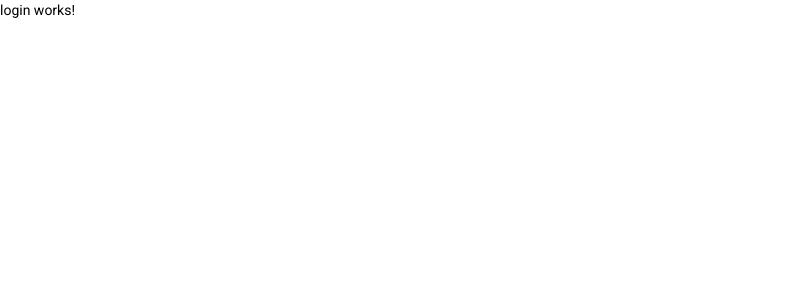
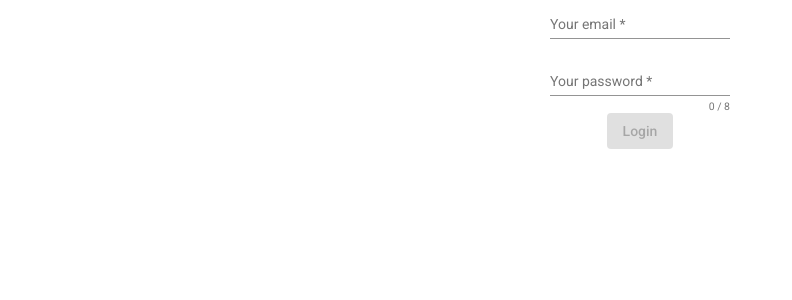
Before and after one commit to NoerGitKat/fitness-tracker-ng, an Angular app in the folder frontend/: page /login in a window 1280 px wide. Shown: the top 300 px of the page, without its empty margins (0-792 px from the left). Built offline with nearby package versions, Linux system fonts and the light colour scheme.

Commit message:
added login ui form

```diff
--- a/frontend/src/app/auth/login/login.component.html
+++ b/frontend/src/app/auth/login/login.component.html
@@ -1 +1,46 @@
-<p>login works!</p>
+<section>
+  <form
+    fxLayout="column"
+    fxLayoutAlign="center center"
+    #loginDetails="ngForm"
+    (ngSubmit)="login(loginDetails)"
+  >
+    <mat-form-field>
+      <input
+        type="email"
+        matInput
+        placeholder="Your email"
+        ngModel
+        email
+        name="email"
+        required
+        #emailInput="ngModel"
+      />
+      <mat-error *ngIf="emailInput.hasError('required')"
+        >Email is <strong>required</strong></mat-error
+      >
+      <mat-error *ngIf="emailInput.hasError('email')"
+        >Should be a valid email address</mat-error
+      >
+    </mat-form-field>
+    <mat-form-field>
+      <input
+        matInput
+        type="password"
+        name="password"
+        placeholder="Your password"
+        ngModel
+        required
+        minlength="8"
+        #passwordInput="ngModel"
+      />
+      <mat-error *ngIf="passwordInput.hasError('minlength')"
+        >Should be at least 8 chars</mat-error
+      >
+      <mat-hint align="end">{{ passwordInput.value?.length }} / 8</mat-hint>
+    </mat-form-field>
+    <button mat-raised-button class="primary" [disabled]="loginDetails.invalid">
+      Login
+    </button>
+  </form>
+</section>
--- a/frontend/src/app/auth/login/login.component.ts
+++ b/frontend/src/app/auth/login/login.component.ts
@@ -1,15 +1,17 @@
 import { Component, OnInit } from '@angular/core';
+import { NgForm } from '@angular/forms';
 
 @Component({
   selector: 'app-login',
   templateUrl: './login.component.html',
-  styleUrls: ['./login.component.scss']
+  styleUrls: ['./login.component.scss'],
 })
 export class LoginComponent implements OnInit {
+  constructor() {}
 
-  constructor() { }
+  ngOnInit(): void {}
 
-  ngOnInit(): void {
+  login(form: NgForm) {
+    console.log('form is what', form.value);
   }
-
 }
--- a/frontend/src/app/auth/signup/signup.component.html
+++ b/frontend/src/app/auth/signup/signup.component.html
@@ -44,10 +44,26 @@
     </mat-form-field>
     <mat-form-field appearance="fill">
       <mat-label>Your birthday</mat-label>
-      <input matInput [matDatepicker]="picker" />
+      <input
+        matInput
+        [matDatepicker]="picker"
+        ngModel
+        name="birthday"
+        required
+      />
       <mat-datepicker-toggle matSuffix [for]="picker"></mat-datepicker-toggle>
       <mat-datepicker #picker></mat-datepicker>
     </mat-form-field>
-    <button mat-raised-button color="primary" type="submit">Signup</button>
+    <mat-checkbox ngModel name="agree" required
+      >Agree to Terms and Conditions</mat-checkbox
+    >
+    <button
+      mat-raised-button
+      color="primary"
+      type="submit"
+      [disabled]="signupDetails.invalid"
+    >
+      Signup
+    </button>
   </form>
 </section>
--- a/frontend/src/app/material.module.ts
+++ b/frontend/src/app/material.module.ts
@@ -4,6 +4,7 @@ import { MatIconModule } from '@angular/material/icon';
 import { MatFormFieldModule } from '@angular/material/form-field';
 import { MatInputModule } from '@angular/material/input';
 import { MatNativeDateModule } from '@angular/material/core';
+import { MatCheckboxModule } from '@angular/material/checkbox';
 
 @NgModule({
   imports: [
@@ -12,6 +13,7 @@ import { MatNativeDateModule } from '@angular/material/core';
     MatFormFieldModule,
     MatInputModule,
     MatNativeDateModule,
+    MatCheckboxModule,
   ],
   exports: [
     MatButtonModule,
@@ -19,6 +21,7 @@ import { MatNativeDateModule } from '@angular/material/core';
     MatFormFieldModule,
     MatInputModule,
     MatNativeDateModule,
+    MatCheckboxModule,
   ],
 })
 export class MaterialModule {}
```
